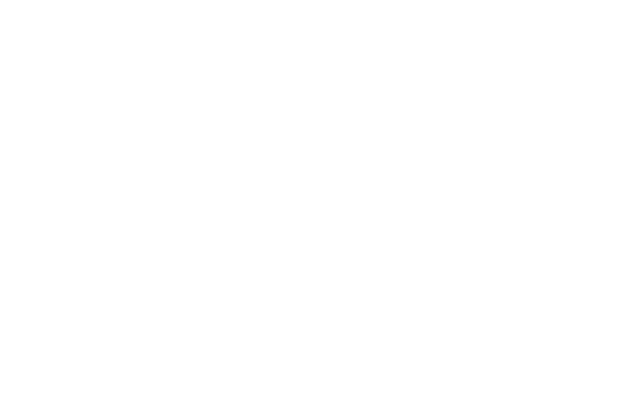
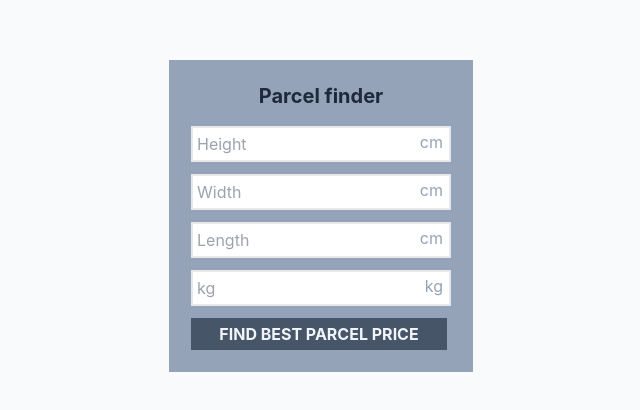
Before and after one commit to Torfeltorfel/Pirateship-, a React (Create React App) app: page / in a window 1280 px wide. Shown: the part 184-594 px from the top of the page, without its empty margins (319-959 px from the left). Built offline with nearby package versions, Linux system fonts and the light colour scheme.

Commit message:
feat/rateCalculator: add components to app.js

```diff
--- a/src/App.js
+++ b/src/App.js
@@ -1,7 +1,16 @@
 import "./App.css";
+import Form from "./components/Form";
+import Header from "./components/Header";
 
 function App() {
-  return <div></div>;
+  return (
+    <div className="h-screen flex flex-col items-center justify-center bg-slate-50">
+      <div className="border-slate-400 border-2 bg-slate-400 p-5 flex flex-col gap-4">
+        <Header />
+        <Form />
+      </div>
+    </div>
+  );
 }
 
 export default App;
```
